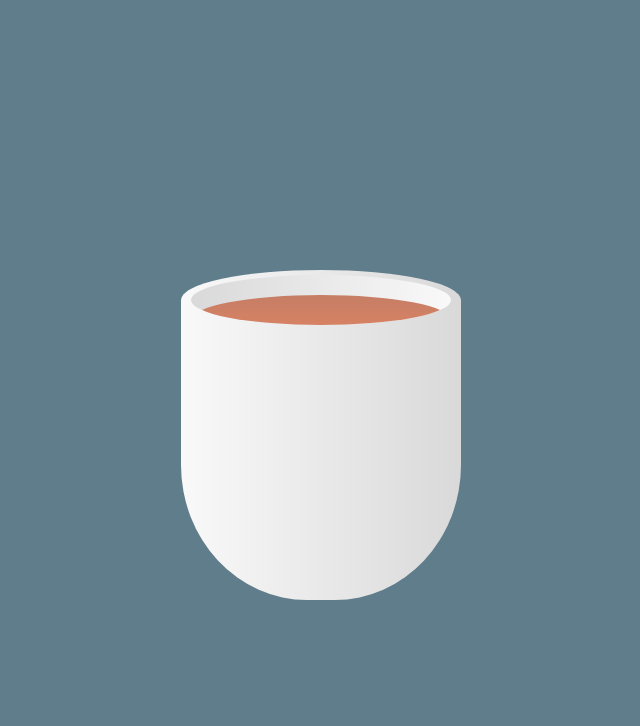
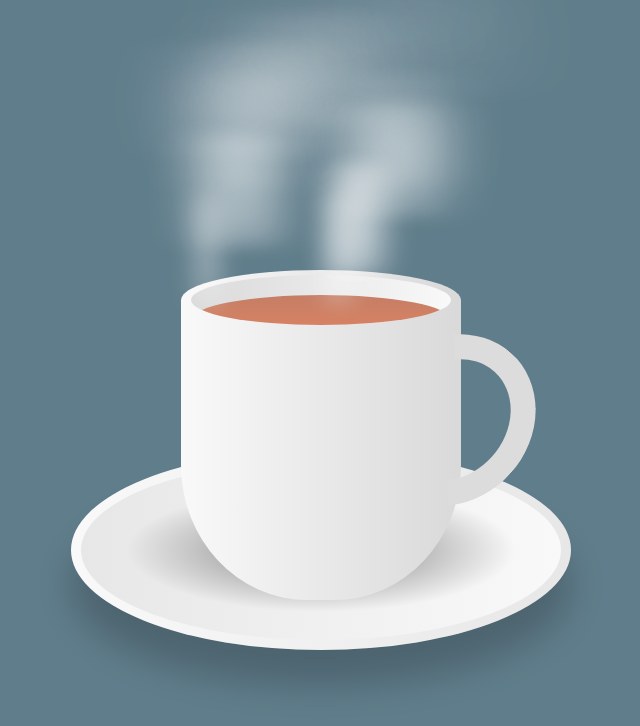
Before and after one commit to BekCodingAddict/CSS-Animations, a plain HTML site: page AnimatedHotCupofTea/index.html in a window 1280 px wide. Shown: the whole page, without its empty margins (319-959 px from the left). Drawn offline with Linux system fonts and the light colour scheme.

Commit message:
Adding to plate and vapour

```diff
--- a/AnimatedHotCupofTea/index.html
+++ b/AnimatedHotCupofTea/index.html
@@ -10,11 +10,37 @@
 
 <body>
     <div class="container">
+        <div class="plate"></div>
         <div class="cup">
             <div class="top">
+                <div class="vapour">
+                    <span style="--i:1;"></span>
+                    <span style="--i:3;"></span>
+                    <span style="--i:16;"></span>
+                    <span style="--i:5;"></span>
+                    <span style="--i:13;"></span>
+                    <span style="--i:20;"></span>
+                    <span style="--i:6;"></span>
+                    <span style="--i:7;"></span>
+                    <span style="--i:10;"></span>
+                    <span style="--i:8;"></span>
+                    <span style="--i:17;"></span>
+                    <span style="--i:11;"></span>
+                    <span style="--i:12;"></span>
+                    <span style="--i:2;"></span>
+                    <span style="--i:14;"></span>
+                    <span style="--i:9;"></span>
+                    <span style="--i:15;"></span>
+                    <span style="--i:4;"></span>
+                    <span style="--i:19;"></span>
+                    <span style="--i:18;"></span>
+                </div>
                 <div class="circle">
                     <div class="tea"></div>
                 </div>
+            </div>
+            <div class="handle">
+
             </div>
         </div>
     </div>
--- a/AnimatedHotCupofTea/style.css
+++ b/AnimatedHotCupofTea/style.css
@@ -57,3 +57,96 @@ body {
   background: linear-gradient(#c57e65, #e28462);
   border-radius: 50%;
 }
+
+.handle {
+  position: absolute;
+  right: -70px;
+  top: 30px;
+  width: 160px;
+  height: 180px;
+  border: 25px solid #dcdcdc;
+  border-left: 25px solid transparent;
+  border-bottom: 25px solid transparent;
+  border-radius: 50%;
+  transform: rotate(42deg);
+}
+
+.plate {
+  width: 500px;
+  height: 200px;
+  background: linear-gradient(to right, #f9f9f9, #e7e7e7);
+  position: absolute;
+  bottom: -50px;
+  left: 50%;
+  transform: translateX(-50%);
+  border-radius: 50%;
+  box-shadow: 0 35px 35px rgba(0, 0, 0, 0.2);
+}
+
+.plate::before {
+  content: "";
+  position: absolute;
+  top: 10px;
+  left: 10px;
+  bottom: 10px;
+  right: 10px;
+  border-radius: 50%;
+  background: linear-gradient(to left, #f9f9f9, #e7e7e7);
+}
+
+.plate::after {
+  content: "";
+  position: absolute;
+  top: 30px;
+  left: 30px;
+  right: 30px;
+  bottom: 30px;
+  background: radial-gradient(
+    rgba(0, 0, 0, 0.6),
+    25%,
+    transparent,
+    transparent
+  );
+  border-radius: 50%;
+}
+
+.vapour {
+  position: relative;
+  display: flex;
+  z-index: 1;
+  padding: 0 20px;
+}
+
+.vapour span {
+  position: relative;
+  background: #fff;
+  bottom: 50px;
+  display: block;
+  margin: 0 2px 50px;
+  min-width: 8px;
+  height: 120px;
+  border-radius: 50%;
+  animation: animate 5s linear infinite;
+  opacity: 0;
+  filter: blur(8px);
+  animation-delay: calc(var(--i) * -0.5s);
+}
+
+@keyframes animate {
+  0% {
+    transform: translateY(0) scaleX(1);
+    opacity: 0;
+  }
+  15% {
+    opacity: 1;
+  }
+  50% {
+    transform: translateY(-150px) scaleX(5);
+  }
+  95% {
+    opacity: 0;
+  }
+  100% {
+    transform: translateY(-300px) scaleX(10);
+  }
+}
```
